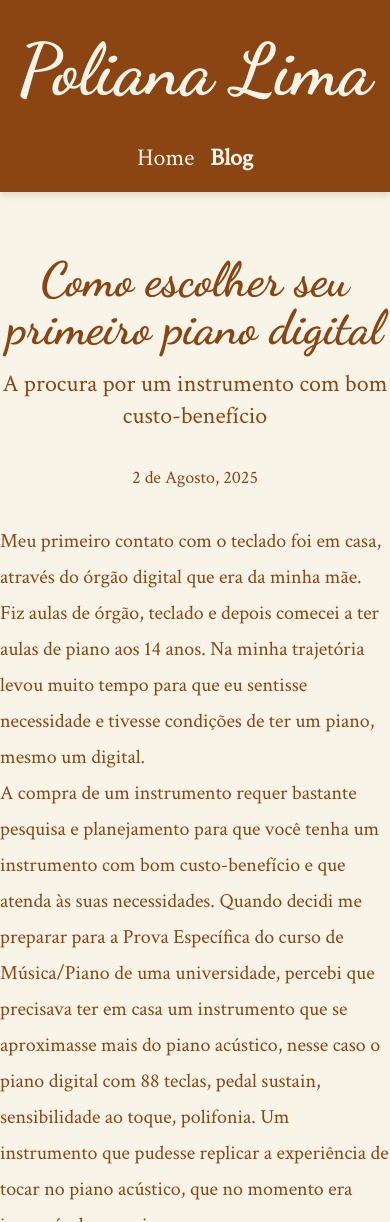
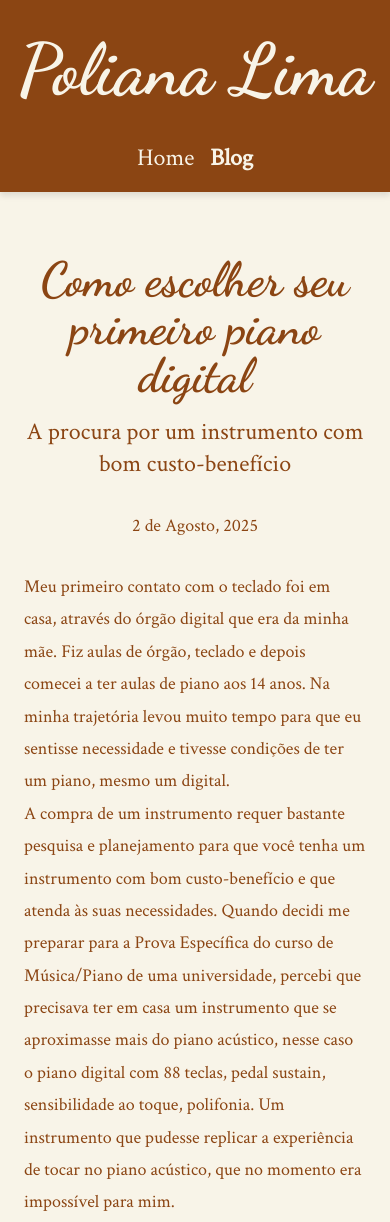
Before and after one commit to polianism/polianapiano.com, a plain HTML site: page como-escolher-seu-primeiro-piano-digital.html in a window 390 px wide. Shown: the top 1222 px of the page. Drawn offline with nearby package versions, Linux system fonts and the light colour scheme.

Commit message:
space blog border

```diff
--- a/como-escolher-seu-primeiro-piano-digital.html
+++ b/como-escolher-seu-primeiro-piano-digital.html
@@ -50,6 +50,19 @@
     .post-content {
         line-height: 1.8;
         font-size: 1.25rem;
+    }
+    /* Mobile responsive styles */
+    @media (max-width: 768px) {
+      section {
+        padding-left: 1.5rem;
+        padding-right: 1.5rem;
+      }
+      h2 {
+        font-size: 2.5rem;
+      }
+      .post-content {
+        font-size: 1.125rem;
+      }
     }
   </style>
 </head>
```
